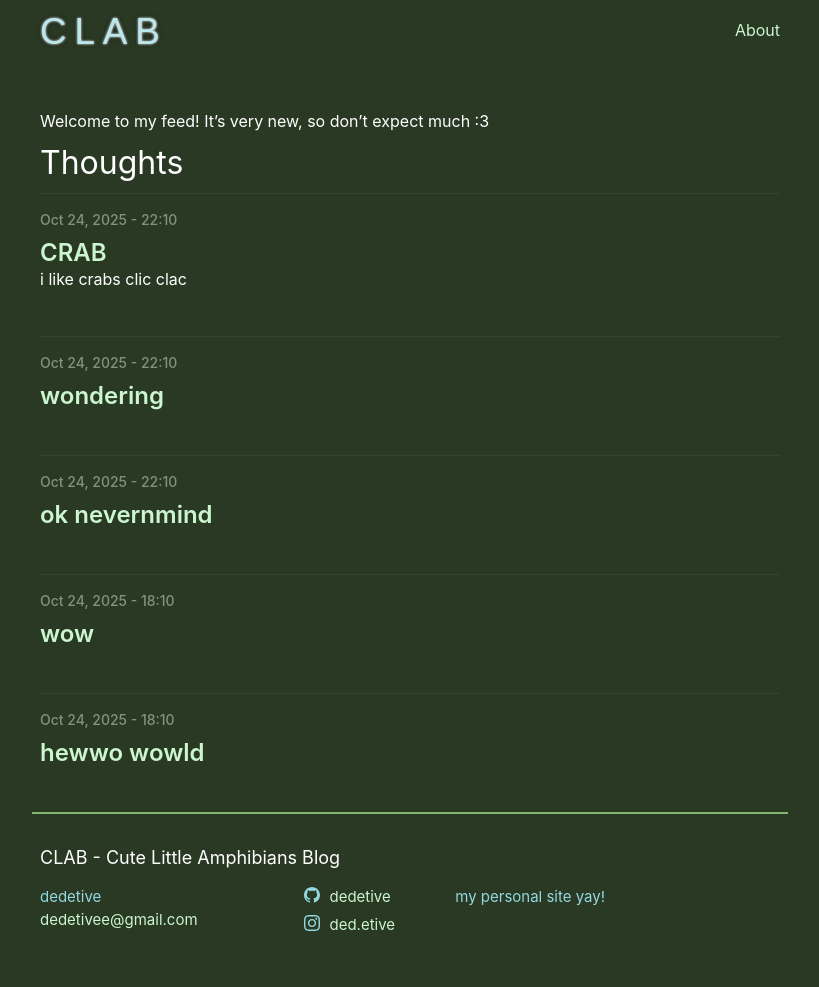
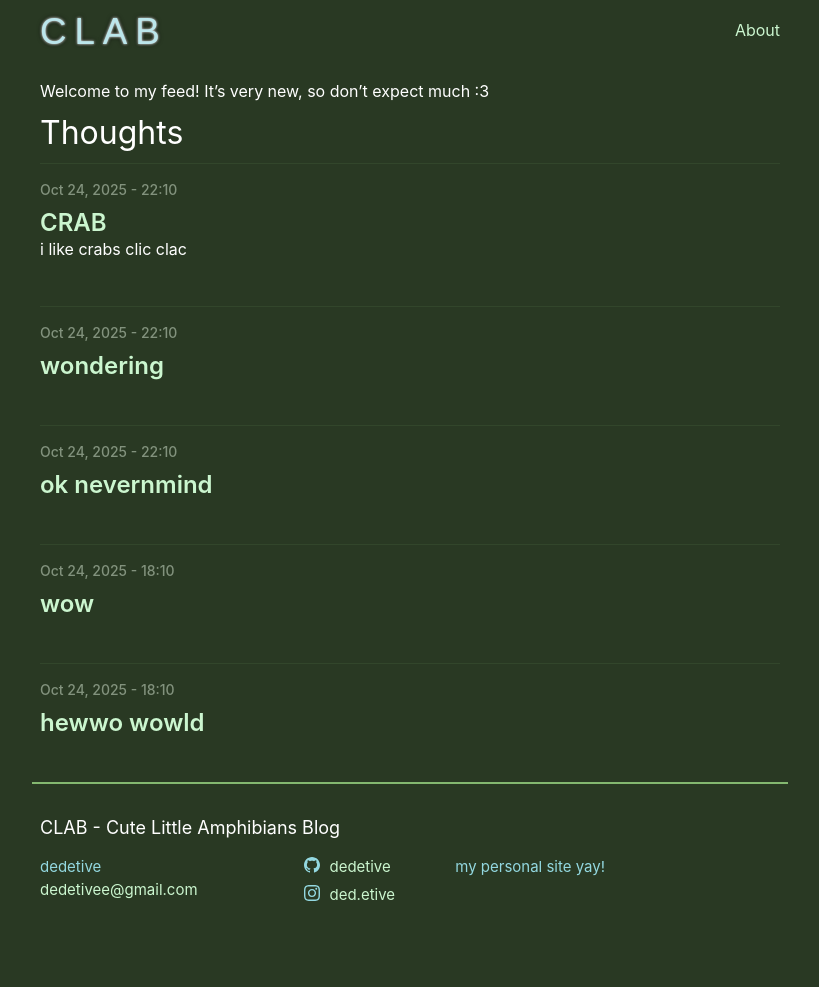
Before and after one commit to dedetive/dedetive.github.io, a Jekyll site: the page built from index.md, in a window 1280 px wide. Shown: the whole page, without its empty margins (230-1049 px from the left). Built offline with Jekyll 4.4.1, drawn with Linux system fonts in a browser that asks for light colours; after the commit the page ends 957 px from its top, so only the background shows below that.

Commit message:
Decrease title padding-bottom to accommodate welcome text

```diff
--- a/_sass/minima/_layout.scss
+++ b/_sass/minima/_layout.scss
@@ -15,7 +15,7 @@
   font-family: "Adwaita Sans", sans-serif;
   line-height: $base-line-height * $base-font-size * 2.25;
   letter-spacing: 0.215em;
-  padding: 5px 40px 50px 0;
+  padding: 5px 40px 20px 0;
   float: left;
 
   &,
```
